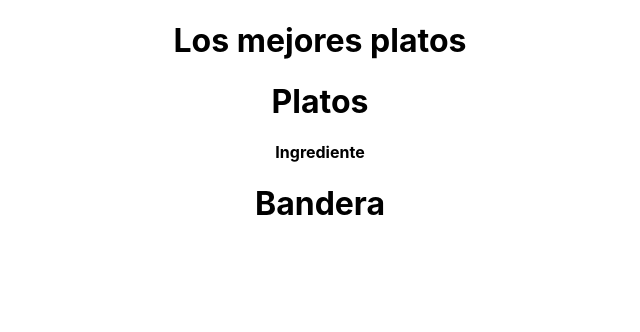
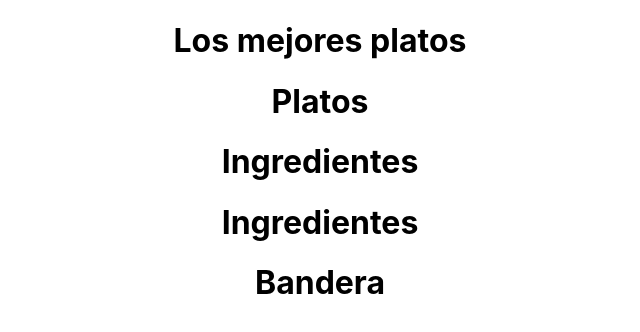
Before and after one commit to Andreabcm/my_first_app_react, a React (Create React App) app: page / in a window 1280 px wide. Shown: the top 332 px of the page, without its empty margins (320-960 px from the left). Built offline with nearby package versions, Linux system fonts and the light colour scheme.

Commit message:
separating code into fragments

```diff
--- a/src/components/dish.js
+++ b/src/components/dish.js
@@ -1,4 +1,4 @@
-import React, { Component } from "react";
+import React, { Component, Fragment } from "react";
 
 export class Flag extends Component{
     render(){
@@ -12,7 +12,12 @@ export class Flag extends Component{
 
 export class Ingredient extends Component{
     render(){
-        return React.createElement("h4", {}, "Ingrediente");
+        return(
+            <Fragment>
+                <h1>Ingredientes</h1>
+                <h1>Ingredientes</h1>
+            </Fragment>
+        );
     }
 }
 
```
